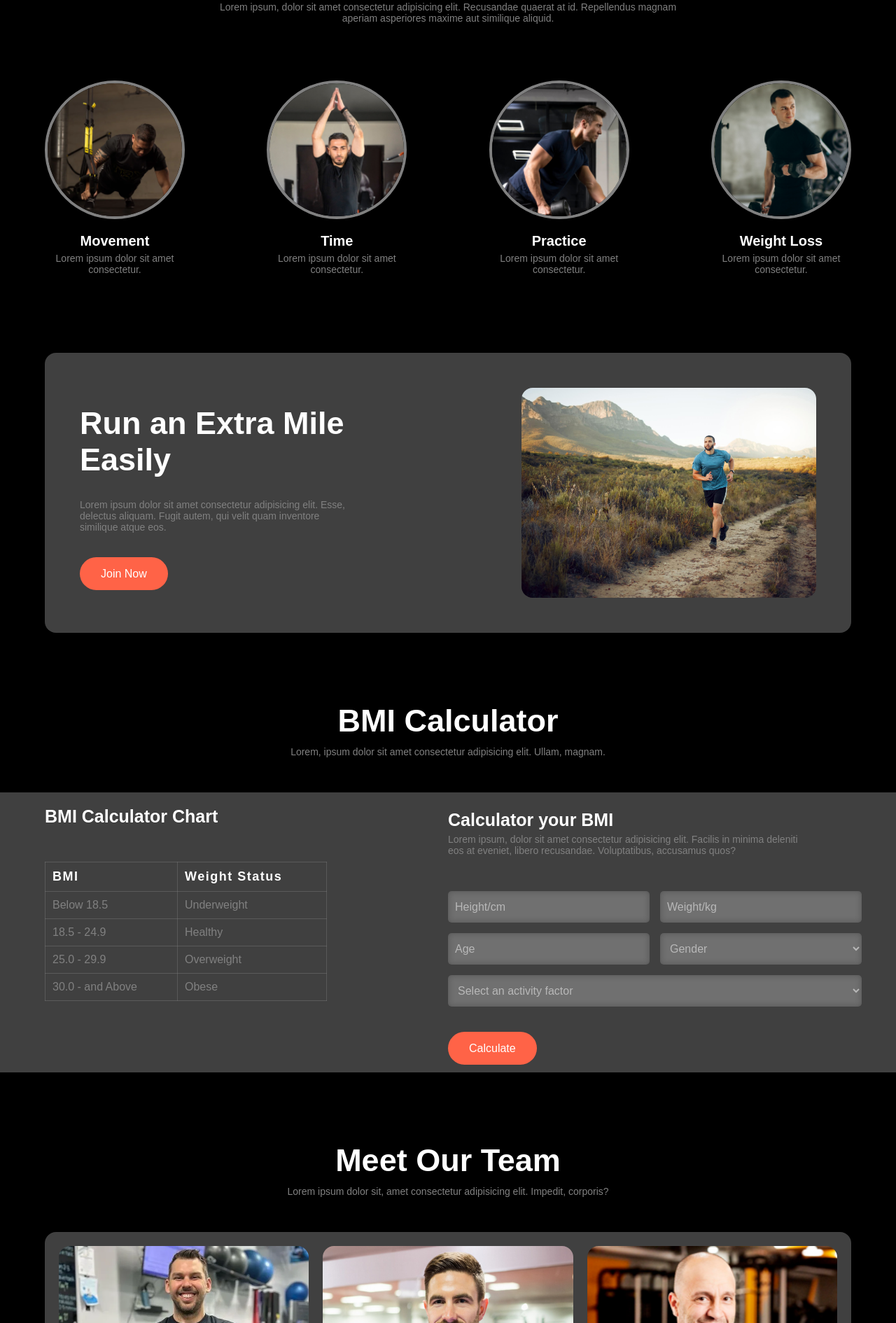
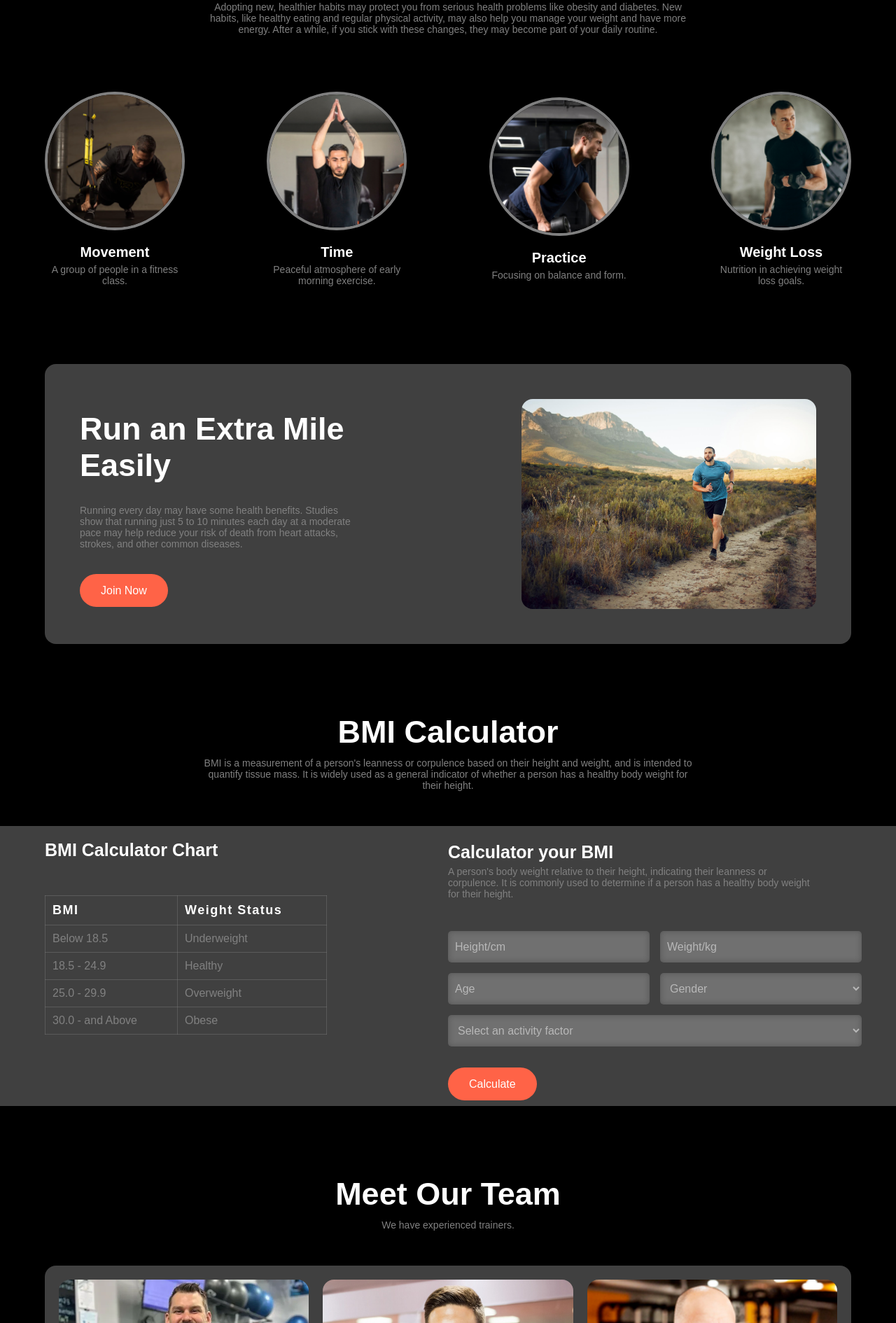
Before and after one commit to mdtamimjd/health-fitness, a plain HTML site: page index.html in a window 1280 px wide. Shown: the part 910-2800 px from the top of the page at 70% size. Drawn offline with Linux system fonts and the light colour scheme.

Commit message:
lorem changes

```diff
--- a/index.html
+++ b/index.html
@@ -29,9 +29,7 @@
           <div class="header_text">
             <h1 class="h1_74">Get body in <span>shape</span> & stay healthy</h1>
             <p class="p_16">
-              Lorem ipsum dolor sit, amet consectetur adipisicing elit. Nam
-              possimus enim numquam consequatur expedita suscipit error quos
-              nobis eum blanditiis!
+              The health benefits of regular exercise and physical activity are hard to ignore. Everyone benefits from exercise, no matter their age, sex or physical ability.
             </p>
             <span>
               <a href="" class="btn_a bct">Join Club New!</a>
@@ -59,9 +57,7 @@
         <div class="habits_text">
           <h2 class="h2_30">Change Your Habits</h2>
           <p class="center p_16">
-            Lorem ipsum, dolor sit amet consectetur adipisicing elit. Recusandae
-            quaerat at id. Repellendus magnam aperiam asperiores maxime aut
-            similique aliquid.
+            Adopting new, healthier habits may protect you from serious health problems like obesity and diabetes. New habits, like healthy eating and regular physical activity, may also help you manage your weight and have more energy. After a while, if you stick with these changes, they may become part of your daily routine.
           </p>
         </div>
         <div class="habits_container">
@@ -70,7 +66,7 @@
             <span>
               <h3 class="h3_20">Movement</h3>
               <p class="p_16 mt_5">
-                Lorem ipsum dolor sit amet consectetur.
+                A group of people in a fitness class.
               </p></span
             >
           </div>
@@ -79,7 +75,7 @@
             <span>
               <h3 class="h3_20">Time</h3>
               <p class="p_16 mt_5">
-                Lorem ipsum dolor sit amet consectetur.
+                Peaceful atmosphere of early morning exercise.
               </p></span
             >
           </div>
@@ -88,7 +84,7 @@
             <span>
               <h3 class="h3_20">Practice</h3>
               <p class="p_16 mt_5">
-                Lorem ipsum dolor sit amet consectetur.
+                Focusing on balance and form.
               </p></span
             >
           </div>
@@ -97,7 +93,7 @@
             <span>
               <h3 class="h3_20">Weight Loss</h3>
               <p class="p_16 mt_5">
-                Lorem ipsum dolor sit amet consectetur.
+                Nutrition in achieving weight loss goals.
               </p></span
             >
           </div>
@@ -107,9 +103,7 @@
         <div class="run_text">
           <h2 class="h2_30">Run an Extra Mile Easily</h2>
           <p class="p_16">
-            Lorem ipsum dolor sit amet consectetur adipisicing elit. Esse,
-            delectus aliquam. Fugit autem, qui velit quam inventore similique
-            atque eos.
+            Running every day may have some health benefits. Studies show that running just 5 to 10 minutes each day at a moderate pace may help reduce your risk of death from heart attacks, strokes, and other common diseases.
           </p>
           <span class="mt_20 wf"><a href="" class="btn_a bct btn_a_f">Join Now</a></span>
         </div>
@@ -118,7 +112,7 @@
       <section class="bmi">
         <div class="bmi_text">
           <h2 class="h2_30">BMI Calculator</h2>
-          <p class="p_16 center">Lorem, ipsum dolor sit amet consectetur adipisicing elit. Ullam, magnam.</p>
+          <p class="p_16 center">BMI is a measurement of a person's leanness or corpulence based on their height and weight, and is intended to quantify tissue mass. It is widely used as a general indicator of whether a person has a healthy body weight for their height.</p>
         </div>
         <div class="bmi_container">
           <div class="bmi_box">
@@ -150,7 +144,7 @@
             <div class="form">
               <div class="form_text">
                 <h3 class="h3_25">Calculator your BMI</h3>
-                <p class="p_16 mt_5">Lorem ipsum, dolor sit amet consectetur adipisicing elit. Facilis in minima deleniti eos at eveniet, libero recusandae. Voluptatibus, accusamus quos?</p>
+                <p class="p_16 mt_5">A person's body weight relative to their height, indicating their leanness or corpulence. It is commonly used to determine if a person has a healthy body weight for their height.</p>
               </div>
               <form action="">
                 <input type="text" placeholder="Height/cm" class="cm">
@@ -174,8 +168,7 @@
         <div class="meet_text">
           <h2 class="h2_30">Meet Our Team</h2>
           <p class="p_16 center">
-            Lorem ipsum dolor sit, amet consectetur adipisicing elit. Impedit,
-            corporis?
+            We have experienced trainers.
           </p>
         </div>
         <div class="meet_container">
@@ -212,10 +205,7 @@
           <div class="footer_item1">
             <a href="" class="brand_name">Fitness</a>
             <p class="p_16">
-              Lorem ipsum dolor sit, amet consectetur adipisicing elit. Cum
-              aliquam officia nostrum dolorem, perferendis quod id in amet
-              soluta officiis. Deleniti, exercitationem excepturi omnis illum
-              fugiat voluptas quas vero atque?
+              Experts define physical fitness as “one's ability to execute daily activities with optimal performance, endurance, and strength with the management of disease, fatigue, and stress and reduced sedentary behavior.”
             </p>
           </div>
           <div class="footer_item2">
@@ -243,6 +233,6 @@
         </div>
       </div>
     </footer>
+    <script src="./js/nav.js"></script>
   </body>
-  <script src="./js/nav.js"></script>
 </html>
--- a/js/nav.js
+++ b/js/nav.js
@@ -9,6 +9,6 @@ hambar.addEventListener("click",()=>{
 })
 closeButton.addEventListener("click",()=>{
     manu.style.display ="none"
-    hambar.style.display = "flex"
+    hambar.style.display = "block"
     closeButton.style.display = "none"
 })
--- a/styles/mobile_res.css
+++ b/styles/mobile_res.css
@@ -290,7 +290,7 @@ nav>ul{
     align-items: center;
 }
 .bmi_text{
-    width: 100%;
+    width: 90%;
     height: auto;
     display: flex;
     flex-direction: column;
```
Also changed, not shown: styles/shortCutClass.css (line endings or trailing spaces).
